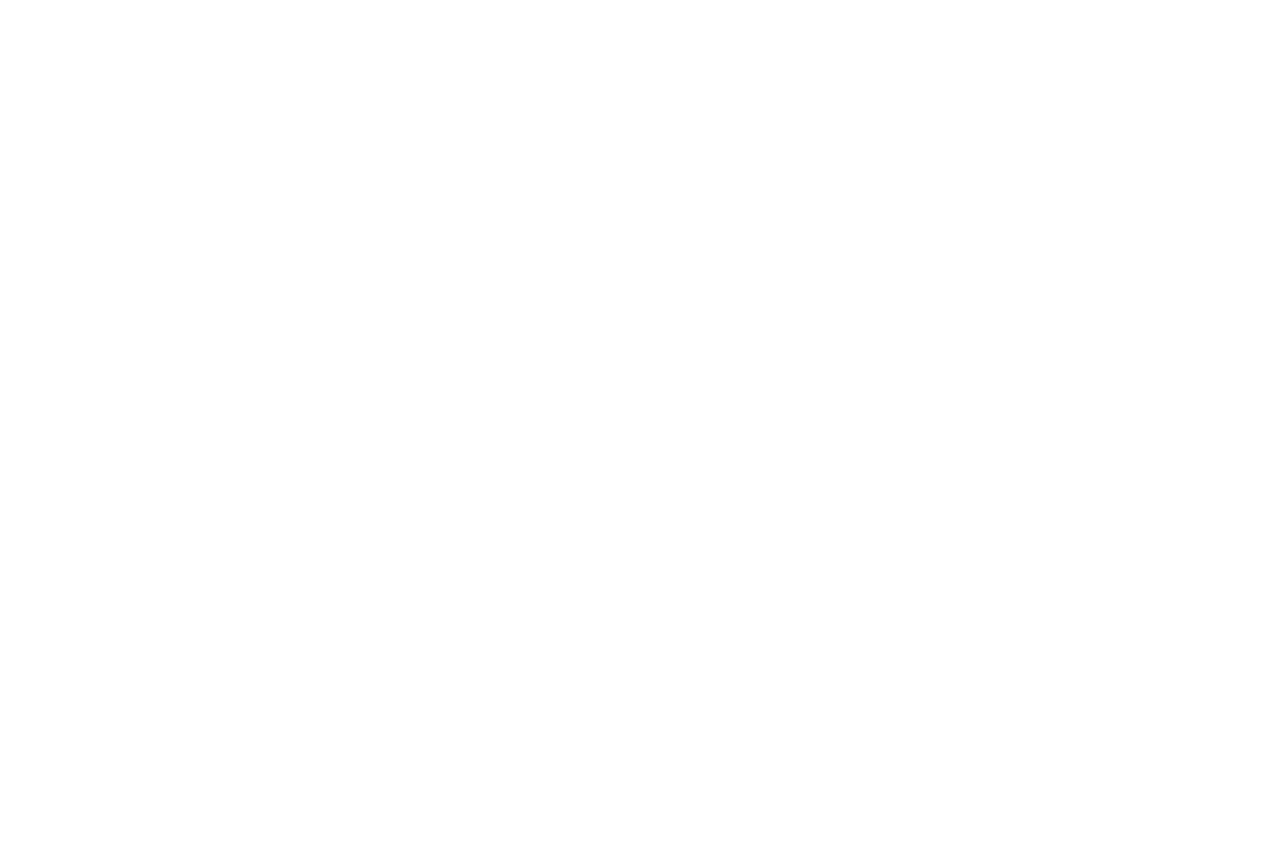
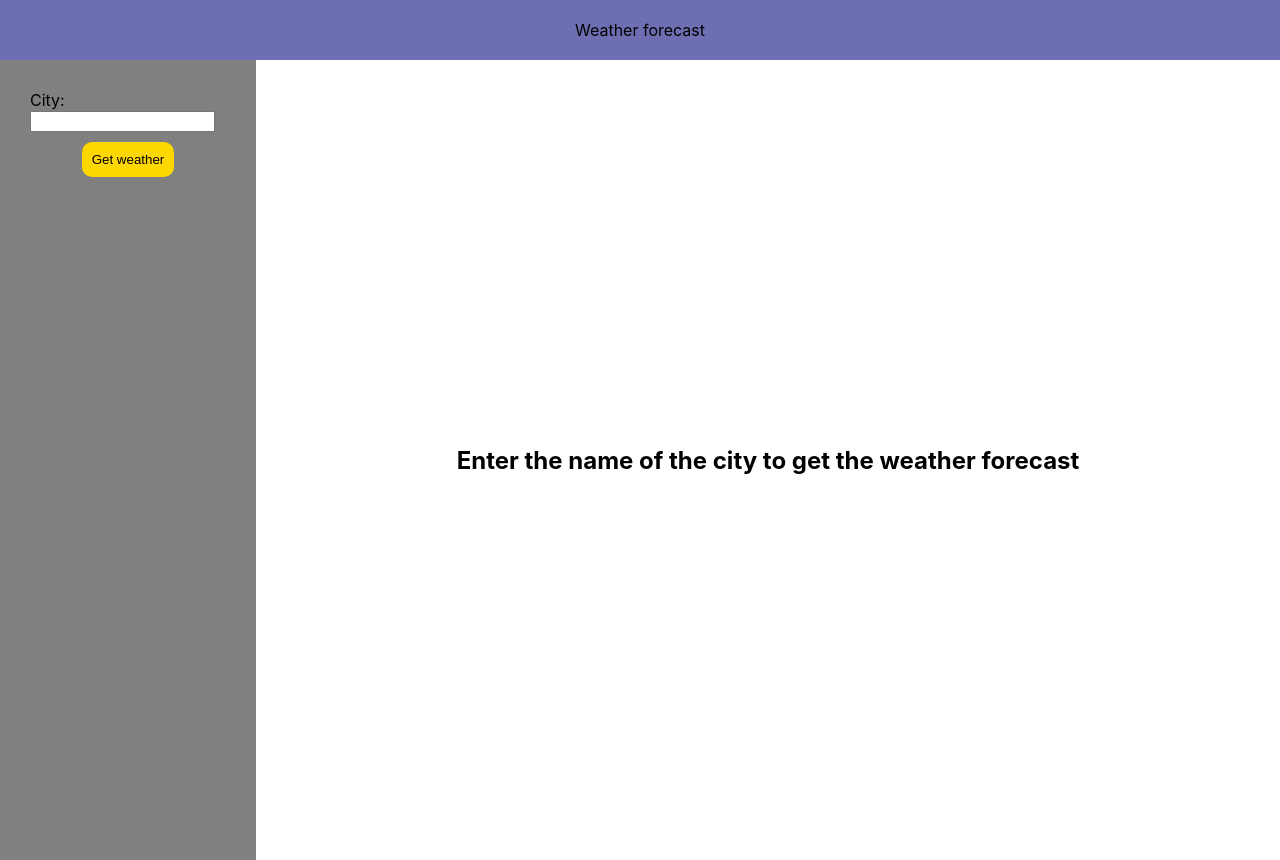
Before and after one commit to strigoi229/Krakhmalov_Front-End-Pro-, a plain HTML site: page index.html in a window 1280 px wide. Before the commit the page ends 800 px from the top, so only its background shows below. Drawn offline with Linux system fonts and the light colour scheme; the site is published under a folder, as on GitHub Pages, so addresses that start at the root find nothing.

Commit message:
Update index.html

```diff
--- a/index.html
+++ b/index.html
@@ -1 +1 @@
-<!doctype html><html lang="en"><head><meta charset="utf-8"/><link rel="icon" href="/favicon.ico"/><meta name="viewport" content="width=device-width,initial-scale=1"/><meta name="theme-color" content="#000000"/><meta name="description" content="Web site created using create-react-app"/><link rel="apple-touch-icon" href="/logo192.png"/><link rel="manifest" href="/manifest.json"/><title>React App</title><script defer="defer" src="/static/js/main.0a802d63.js"></script><link href="/static/css/main.370b01ba.css" rel="stylesheet"></head><body><noscript>You need to enable JavaScript to run this app.</noscript><div id="root"></div></body></html>
+<!doctype html><html lang="en"><head><meta charset="utf-8"/><link rel="icon" href="favicon.ico"/><meta name="viewport" content="width=device-width,initial-scale=1"/><meta name="theme-color" content="#000000"/><meta name="description" content="Web site created using create-react-app"/><link rel="apple-touch-icon" href="/logo192.png"/><link rel="manifest" href="/manifest.json"/><title>React App</title><script defer="defer" src="static/js/main.0a802d63.js"></script><link href="static/css/main.370b01ba.css" rel="stylesheet"></head><body><noscript>You need to enable JavaScript to run this app.</noscript><div id="root"></div></body></html>
```
